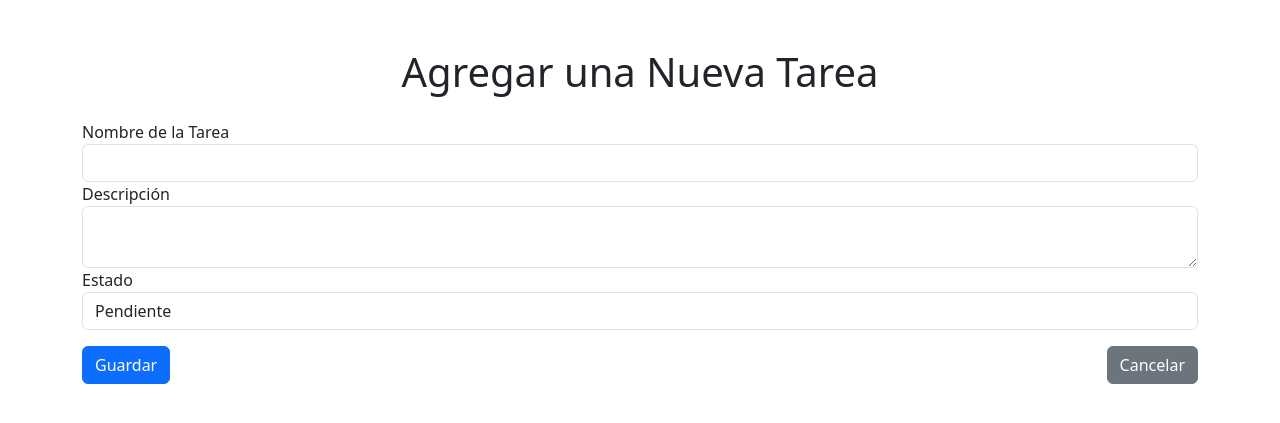
After one commit to AlexFreire0/Hito2-Prog, a PHP site: page /Vista/alta_tarea.php in a window 1280 px wide. The commit adds this page. Shown: the top 423 px of the page. Run offline with PHP 8.4, Linux system fonts and the light colour scheme; the visitor is signed in with stand-in values (Sample User, id 1).

Commit message:
Programacion funcional añadiendo usuarios y sus respectivas tareas

```diff
--- a/Controlador/TareasController.php
+++ b/Controlador/TareasController.php
@@ -8,20 +8,24 @@ class TareasController {
         $this->modelo = new Tarea();
     }
 
-    public function agregarTarea($nombre_tarea, $fecha, $descripcion) {
-        $this->modelo->agregarTarea($nombre_tarea, $fecha, $descripcion);
+    public function agregarTarea($nombre_tarea, $descripcion, $estado, $usuario_id) {
+        $this->modelo->agregarTarea($nombre_tarea, $descripcion, $estado, $usuario_id);
     }
 
     public function listarTareas() {
         return $this->modelo->obtenerTareas();
     }
 
+    public function listarTareasPorUsuario($usuario_id) {
+        return $this->modelo->obtenerTareasPorUsuario($usuario_id);
+    }
+
     public function obtenerTareaPorId($id_tarea) {
         return $this->modelo->obtenerTareaPorId($id_tarea);
     }
 
-    public function actualizarTarea($id_tarea, $nombre_tarea, $fecha, $descripcion) {
-        $this->modelo->actualizarTarea($id_tarea, $nombre_tarea, $fecha, $descripcion);
+    public function actualizarTarea($id_tarea, $nombre_tarea, $descripcion, $estado) {
+        $this->modelo->actualizarTarea($id_tarea, $nombre_tarea, $descripcion, $estado);
     }
 
     public function eliminarTarea($id_tarea) {
--- a/Modelo/class_tarea.php
+++ b/Modelo/class_tarea.php
@@ -8,12 +8,14 @@ class Tarea {
         $this->conexion = new Conexion();
     }
 
-    public function agregarTarea($nombre_tarea, $fecha, $descripcion) {
-        $query = "INSERT INTO tareas (nombre_tarea, fecha, descripcion) VALUES (?, ?, ?)";
+    public function agregarTarea($nombre_tarea, $descripcion, $estado, $usuario_id) {
+        $query = "INSERT INTO tareas (nombre, descripcion, Estado) VALUES (?, ?, ?)";
         $stmt = $this->conexion->conexion->prepare($query);
-        $stmt->bind_param("sss", $nombre_tarea, $fecha, $descripcion);
+        $stmt->bind_param("sss", $nombre_tarea, $descripcion, $estado);
 
         if ($stmt->execute()) {
+            $tarea_id = $stmt->insert_id;
+            $this->asignarTareaAUsuario($usuario_id, $tarea_id);
             echo "Tarea agregada con éxito.";
         } else {
             echo "Error al agregar la tarea: " . $stmt->error;
@@ -22,9 +24,38 @@ class Tarea {
         $stmt->close();
     }
 
+    public function asignarTareaAUsuario($usuario_id, $tarea_id) {
+        $query = "INSERT INTO Usuarios_Tareas (usuario_id, tarea_id) VALUES (?, ?)";
+        $stmt = $this->conexion->conexion->prepare($query);
+        $stmt->bind_param("ii", $usuario_id, $tarea_id);
+
+        if ($stmt->execute()) {
+            echo "Tarea asignada al usuario con éxito.";
+        } else {
+            echo "Error al asignar la tarea al usuario: " . $stmt->error;
+        }
+
+        $stmt->close();
+    }
+
     public function obtenerTareas() {
         $query = "SELECT * FROM tareas";
         $resultado = $this->conexion->conexion->query($query);
+        $tareas = [];
+        while ($fila = $resultado->fetch_assoc()) {
+            $tareas[] = $fila;
+        }
+        return $tareas;
+    }
+
+    public function obtenerTareasPorUsuario($usuario_id) {
+        $query = "SELECT t.* FROM tareas t
+                  JOIN Usuarios_Tareas ut ON t.id = ut.tarea_id
+                  WHERE ut.usuario_id = ?";
+        $stmt = $this->conexion->conexion->prepare($query);
+        $stmt->bind_param("i", $usuario_id);
+        $stmt->execute();
+        $resultado = $stmt->get_result();
         $tareas = [];
         while ($fila = $resultado->fetch_assoc()) {
             $tareas[] = $fila;
@@ -41,10 +72,10 @@ class Tarea {
         return $resultado->fetch_assoc();
     }
 
-    public function actualizarTarea($id_tarea, $nombre_tarea, $fecha, $descripcion) {
-        $query = "UPDATE tareas SET nombre_tarea = ?, fecha = ?, descripcion = ? WHERE id_tarea = ?";
+    public function actualizarTarea($id_tarea, $nombre_tarea, $descripcion, $estado) {
+        $query = "UPDATE tareas SET nombre = ?, descripcion = ?, Estado = ? WHERE id_tarea = ?";
         $stmt = $this->conexion->conexion->prepare($query);
-        $stmt->bind_param("sssi", $nombre_tarea, $fecha, $descripcion, $id_tarea);
+        $stmt->bind_param("sssi", $nombre_tarea, $descripcion, $estado, $id_tarea);
 
         if ($stmt->execute()) {
             echo "Tarea actualizada con éxito.";
--- /dev/null
+++ b/Vista/alta_tarea.php
@@ -0,0 +1,58 @@
+<?php
+session_start();
+require_once '../controlador/TareasController.php';
+
+if (!isset($_SESSION['usuario_id'])) {
+    header('Location: ../sesion/login.php');
+    exit();
+}
+
+if ($_SERVER['REQUEST_METHOD'] === 'POST') {
+    $nombre_tarea = htmlspecialchars($_POST['nombre_tarea']);
+    $descripcion = htmlspecialchars($_POST['descripcion']);
+    $estado = htmlspecialchars($_POST['estado']);
+
+    $controller = new TareasController();
+    $controller->agregarTarea($nombre_tarea, $descripcion, $estado, $_SESSION['usuario_id']);
+
+    header('Location: lista_tareas.php');
+    exit();
+}
+?>
+
+<!DOCTYPE html>
+<html lang="es">
+<head>
+    <meta charset="UTF-8">
+    <meta name="viewport" content="width=device-width, initial-scale=1.0">
+    <title>Alta de Tarea</title>
+    <link href="https://cdn.jsdelivr.net/npm/bootstrap@5.3.0/dist/css/bootstrap.min.css" rel="stylesheet">
+</head>
+<body>
+    <div class="container mt-5">
+        <h1 class="mb-4 text-center">Agregar una Nueva Tarea</h1>
+        <form method="post" action="">
+            <div class="form-group">
+                <label for="nombre_tarea">Nombre de la Tarea</label>
+                <input type="text" name="nombre_tarea" id="nombre_tarea" class="form-control" required>
+            </div>
+            <div class="form-group">
+                <label for="descripcion">Descripción</label>
+                <textarea name="descripcion" id="descripcion" class="form-control" required></textarea>
+            </div>
+            <div class="form-group">
+                <label for="estado">Estado</label>
+                <select name="estado" id="estado" class="form-control" required>
+                    <option value="Pendiente">Pendiente</option>
+                    <option value="Completado">Completado</option>
+                </select>
+            </div>
+            <div class="form-group d-flex justify-content-between mt-3">
+                <button type="submit" class="btn btn-primary">Guardar</button>
+                <a href="lista_tareas.php" class="btn btn-secondary">Cancelar</a>
+            </div>
+        </form>
+    </div>
+    <script src="https://cdn.jsdelivr.net/npm/bootstrap@5.3.0/dist/js/bootstrap.bundle.min.js"></script>
+</body>
+</html>
```
Also changed, not shown: Vista/lista_tareas.php (+27 -13 lines), sesion/login.php (+10 -1 lines), sesion/register.php (+7 -0 lines).
